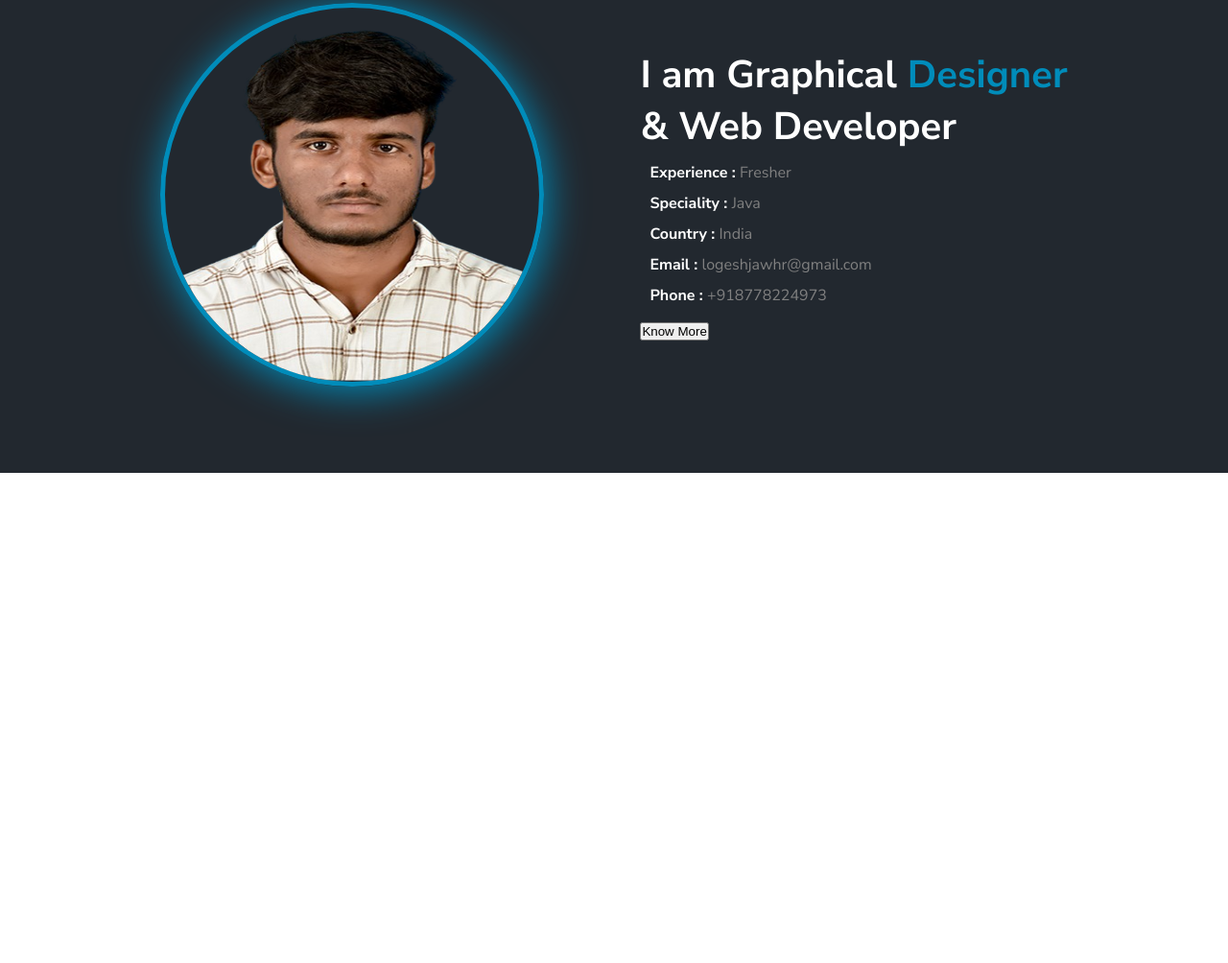
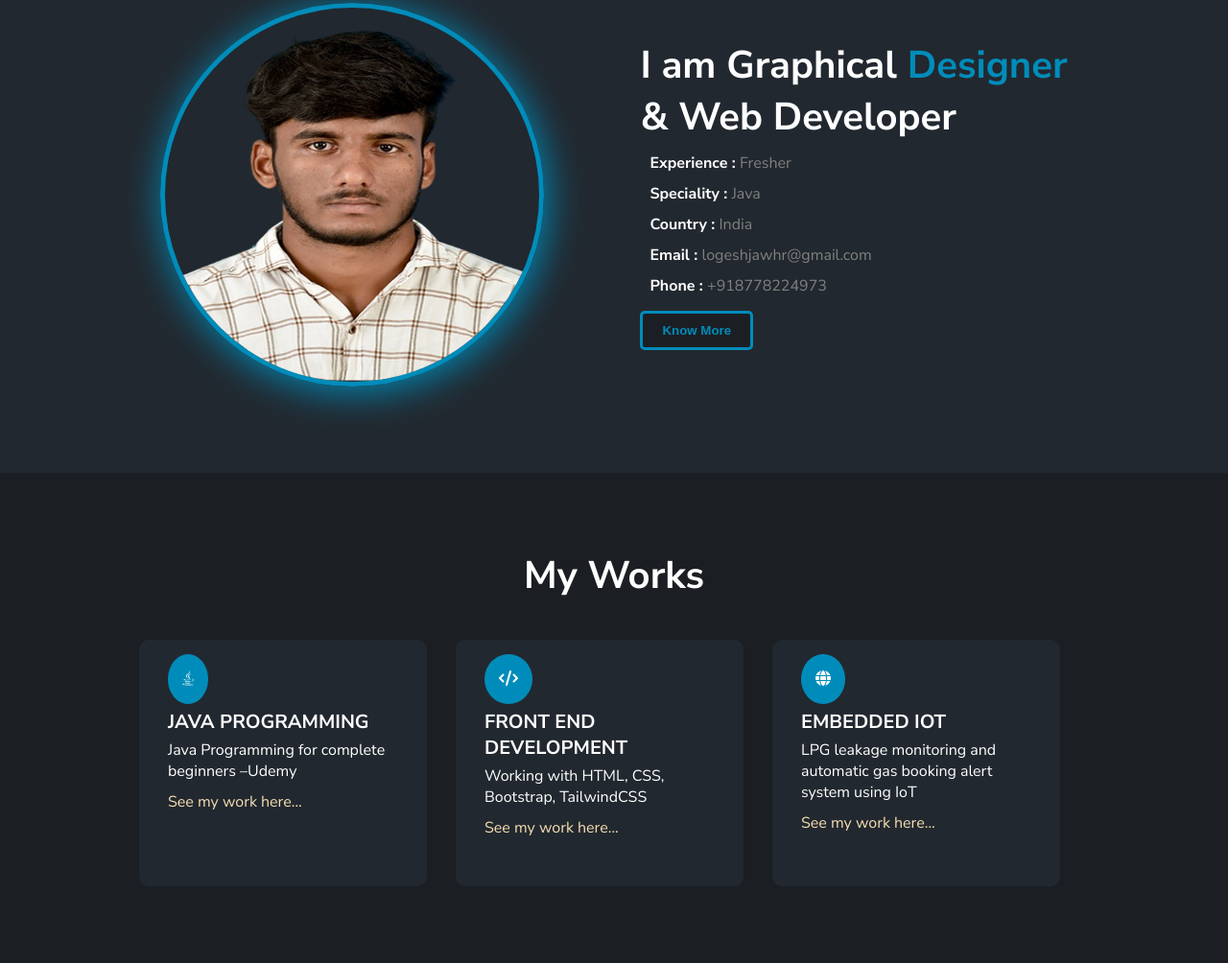
Before and after one commit to logeshjawhr/PORTFOLIO, a plain HTML site: page index.html in a window 1280 px wide. Shown: the part 814-1818 px from the top of the page at 96% size. Before the commit the page ends 1307 px from the top, so only its background shows below. Drawn offline with Linux system fonts and the light colour scheme.

Commit message:
design:work section

```diff
--- a/assets/style.css
+++ b/assets/style.css
@@ -222,3 +222,71 @@ header ul li a:hover{
 .details-list a:hover{
     color: var(--primary);
 }
+
+
+/* Work Section */
+.work-section{
+    background-color: var(--dark-primary);
+    color: white;
+    padding:80px ;
+    text-align: center;
+}
+.work-section-box{
+   background-color: #22282f;
+   padding: 30px;
+   max-width: 300px;
+   text-align: left;
+   border-radius: 10px;
+  margin-right:30px ;
+
+}
+.work-section-box:hover{
+    background-color: var(--dark-primary);
+    border: 3px solid gainsboro;
+    cursor: pointer;
+}
+.work-section-box a{
+  text-decoration: none;
+  color: wheat;
+  display: block;
+  margin-top:5px ;
+
+}
+.work-section-box a:hover{
+    color: rgb(242, 193, 103);
+}
+.work-section-box h4{
+    text-transform: uppercase;
+    font-size: 20px;
+}
+.work-section-box h4:hover{
+    color: var(--primary);
+}
+
+.work-icon{
+    background-color: var(--primary);
+    padding:15px ;
+    border-radius: 50%;
+}
+.work-section-desc{
+    margin: 20px 0px;
+}
+.work-section-desc p{
+    padding:5px 0px ;
+}
+.work-icon:hover{
+    background-color: #044358;
+}
+.work-section-container{
+    display: flex;
+    justify-content: center;
+}
+.my-works{
+    font-size: 40px;
+    margin-bottom: 40px;
+}
+.my-works:hover{
+    color: var(--primary);
+
+
+}
--- a/index.html
+++ b/index.html
@@ -71,8 +71,37 @@
                 <li><strong>Phone : </strong><a href="tel:+918778224973">+918778224973</a></li>
             </ol>
 
-            <button >Know More</button>
+            <button class="cv">Know More</button>
             </div>
+        </section>
+        <section class="work-section">
+            <h4 class="my-works">My Works</h4>
+           <div class="work-section-container">
+            <div class="work-section-box">
+                <span class="work-icon"><i class="fa-brands fa-java"></i></span>
+                 <div class="work-section-desc">
+                     <h4>Java Programming</h4>
+                 <p>Java Programming for complete beginners –Udemy</p>
+                 <a href="#" >See my work here...</a>
+                 </div>
+             </div>
+             <div class="work-section-box">
+                 <span class="work-icon"><i class="fa-solid fa-code"></i></span>
+                  <div class="work-section-desc">
+                      <h4>Front end Development</h4>
+                  <p>Working with HTML, CSS, Bootstrap, TailwindCSS</p>
+                  <a href="#" >See my work here...</a>
+                  </div>
+              </div>
+              <div class="work-section-box">
+                 <span class="work-icon"><i class="fa-solid fa-globe"></i></i></i></span>
+                  <div class="work-section-desc">
+                      <h4>Embedded Iot</h4>
+                  <p>LPG leakage monitoring and automatic gas booking alert system using IoT</p>
+                  <a href="#" >See my work here...</a>
+                  </div>
+              </div>
+           </div>
         </section>
     </main>
 
```
